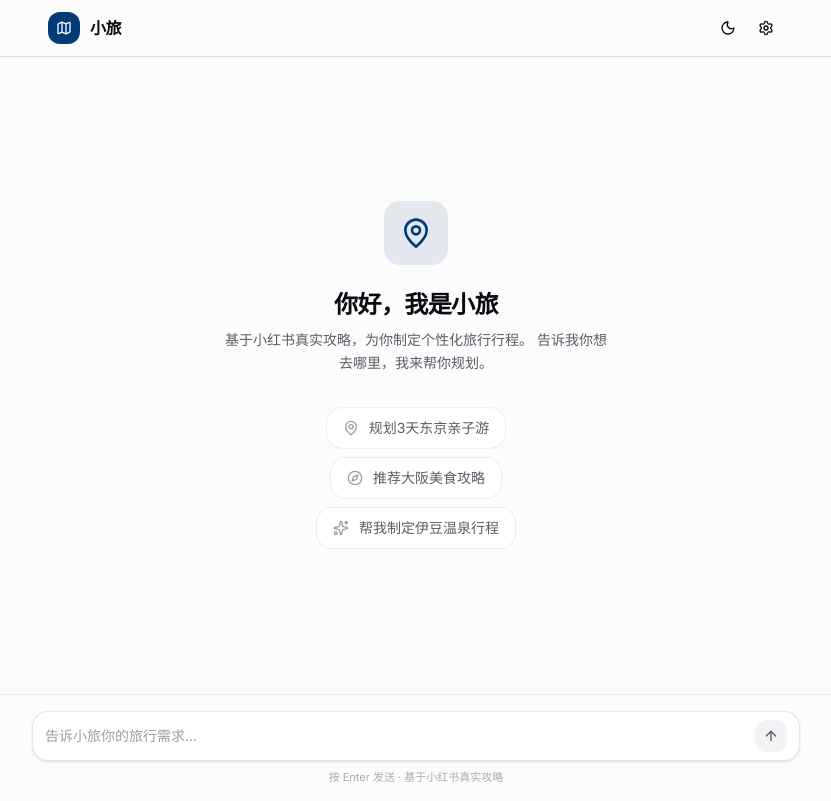
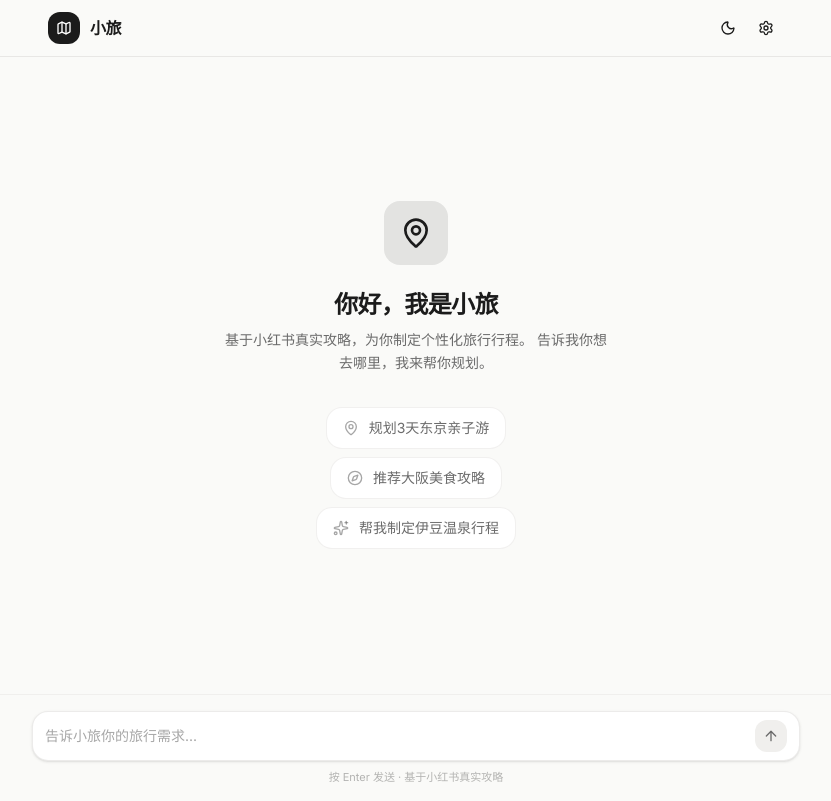
Before and after one commit to Canoe1997/smart-itinerary, a Next.js app: page / in a window 1280 px wide. Shown: the whole page, without its empty margins (224-1055 px from the left). Built offline with nearby package versions, Linux system fonts and the light colour scheme.

Commit message:
feat: replace color system with Claude warm gray palette

```diff
--- a/app/globals.css
+++ b/app/globals.css
@@ -5,74 +5,80 @@
 @custom-variant dark (&:is(.dark *));
 
 :root {
-  --background: oklch(0.99 0 0);
-  --foreground: oklch(0.145 0.017 285.823);
-  --card: oklch(1 0 0);
-  --card-foreground: oklch(0.145 0.017 285.823);
-  --popover: oklch(1 0 0);
-  --popover-foreground: oklch(0.145 0.017 285.823);
-  --primary: oklch(0.35 0.12 250);
-  --primary-foreground: oklch(0.985 0 0);
-  --secondary: oklch(0.96 0 0);
-  --secondary-foreground: oklch(0.205 0.015 285.823);
-  --muted: oklch(0.965 0.002 285.823);
-  --muted-foreground: oklch(0.48 0.02 285.823);
-  --accent: oklch(0.96 0.005 80);
-  --accent-foreground: oklch(0.35 0.1 75);
-  --destructive: oklch(0.577 0.245 27.325);
-  --destructive-foreground: oklch(0.577 0.245 27.325);
-  --border: oklch(0.91 0.005 285.823);
-  --input: oklch(0.91 0.005 285.823);
-  --ring: oklch(0.35 0.12 250);
+  /* Surface — Claude warm gray */
+  --background: #FAFAF8;
+  --foreground: #1B1B1B;
+  --card: #FFFFFF;
+  --card-foreground: #1B1B1B;
+  --popover: #FFFFFF;
+  --popover-foreground: #1B1B1B;
+
+  /* Brand — warm amber-brown accent */
+  --primary: #1B1B1B;
+  --primary-foreground: #FFFFFF;
+  --secondary: #F5F4F2;
+  --secondary-foreground: #1B1B1B;
+  --muted: #F0EFED;
+  --muted-foreground: #6B6B6B;
+  --accent: #DA7756;
+  --accent-foreground: #FFFFFF;
+  --destructive: #DC2626;
+  --destructive-foreground: #FFFFFF;
+
+  /* Border */
+  --border: #E8E7E5;
+  --input: #E8E7E5;
+  --ring: #DA7756;
+
+  /* Sidebar — slightly darker warm gray */
+  --sidebar: #F5F4F2;
+  --sidebar-foreground: #1B1B1B;
+  --sidebar-primary: #1B1B1B;
+  --sidebar-primary-foreground: #FFFFFF;
+  --sidebar-accent: #EBEAE8;
+  --sidebar-accent-foreground: #1B1B1B;
+  --sidebar-border: #E8E7E5;
+  --sidebar-ring: #DA7756;
+
+  /* Radius */
   --radius: 0.75rem;
-  --chart-1: oklch(0.646 0.222 41.116);
-  --chart-2: oklch(0.6 0.118 184.704);
-  --chart-3: oklch(0.398 0.07 227.392);
-  --chart-4: oklch(0.828 0.189 84.429);
-  --chart-5: oklch(0.769 0.188 70.08);
-  --sidebar: oklch(0.985 0 0);
-  --sidebar-foreground: oklch(0.145 0.017 285.823);
-  --sidebar-primary: oklch(0.205 0.015 285.823);
-  --sidebar-primary-foreground: oklch(0.985 0 0);
-  --sidebar-accent: oklch(0.97 0 0);
-  --sidebar-accent-foreground: oklch(0.205 0.015 285.823);
-  --sidebar-border: oklch(0.922 0.007 285.823);
-  --sidebar-ring: oklch(0.708 0.016 285.823);
 }
 
 .dark {
-  --background: oklch(0.13 0.015 285.823);
-  --foreground: oklch(0.93 0 0);
-  --card: oklch(0.17 0.015 285.823);
-  --card-foreground: oklch(0.93 0 0);
-  --popover: oklch(0.17 0.015 285.823);
-  --popover-foreground: oklch(0.93 0 0);
-  --primary: oklch(0.6 0.16 250);
-  --primary-foreground: oklch(0.985 0 0);
-  --secondary: oklch(0.22 0.015 285.823);
-  --secondary-foreground: oklch(0.93 0 0);
-  --muted: oklch(0.22 0.015 285.823);
-  --muted-foreground: oklch(0.63 0.015 285.823);
-  --accent: oklch(0.22 0.02 80);
-  --accent-foreground: oklch(0.75 0.12 75);
-  --destructive: oklch(0.577 0.245 27.325);
-  --destructive-foreground: oklch(0.577 0.245 27.325);
-  --border: oklch(0.24 0.015 285.823);
-  --input: oklch(0.24 0.015 285.823);
-  --ring: oklch(0.6 0.16 250);
-  --chart-1: oklch(0.488 0.243 264.376);
-  --chart-2: oklch(0.696 0.17 162.48);
-  --chart-3: oklch(0.769 0.188 70.08);
-  --chart-4: oklch(0.627 0.265 303.9);
-  --chart-5: oklch(0.645 0.246 16.439);
-  --sidebar: oklch(0.17 0.015 285.823);
-  --sidebar-foreground: oklch(0.93 0 0);
-  --sidebar-primary: oklch(0.6 0.16 250);
-  --sidebar-primary-foreground: oklch(0.985 0 0);
-  --sidebar-accent: oklch(0.22 0.015 285.823);
-  --sidebar-accent-foreground: oklch(0.93 0 0);
-  --sidebar-border: oklch(0.24 0.015 285.823);
-  --sidebar-ring: oklch(0.488 0.243 264.376);
+  /* Surface */
+  --background: #1A1A1A;
+  --foreground: #ECECEC;
+  --card: #242424;
+  --card-foreground: #ECECEC;
+  --popover: #242424;
+  --popover-foreground: #ECECEC;
+
+  /* Brand */
+  --primary: #ECECEC;
+  --primary-foreground: #1A1A1A;
+  --secondary: #2A2A2A;
+  --secondary-foreground: #ECECEC;
+  --muted: #2A2A2A;
+  --muted-foreground: #8E8E8E;
+  --accent: #E8956F;
+  --accent-foreground: #1A1A1A;
+  --destructive: #DC2626;
+  --destructive-foreground: #FFFFFF;
+
+  /* Border */
+  --border: #333333;
+  --input: #333333;
+  --ring: #E8956F;
+
+  /* Sidebar */
+  --sidebar: #141414;
+  --sidebar-foreground: #ECECEC;
+  --sidebar-primary: #ECECEC;
+  --sidebar-primary-foreground: #1A1A1A;
+  --sidebar-accent: #2A2A2A;
+  --sidebar-accent-foreground: #ECECEC;
+  --sidebar-border: #333333;
+  --sidebar-ring: #E8956F;
 }
 
 @theme inline {
@@ -95,11 +101,6 @@
   --color-border: var(--border);
   --color-input: var(--input);
   --color-ring: var(--ring);
-  --color-chart-1: var(--chart-1);
-  --color-chart-2: var(--chart-2);
-  --color-chart-3: var(--chart-3);
-  --color-chart-4: var(--chart-4);
-  --color-chart-5: var(--chart-5);
   --color-sidebar: var(--sidebar);
   --color-sidebar-foreground: var(--sidebar-foreground);
   --color-sidebar-primary: var(--sidebar-primary);
@@ -112,6 +113,11 @@
   --radius-md: calc(var(--radius) - 2px);
   --radius-lg: var(--radius);
   --radius-xl: calc(var(--radius) + 4px);
+
+  /* Claude-style custom tokens */
+  --color-bubble-user: var(--primary);
+  --color-bubble-user-text: var(--primary-foreground);
+  --color-sidebar-surface: var(--sidebar);
 }
 
 @layer base {
```
